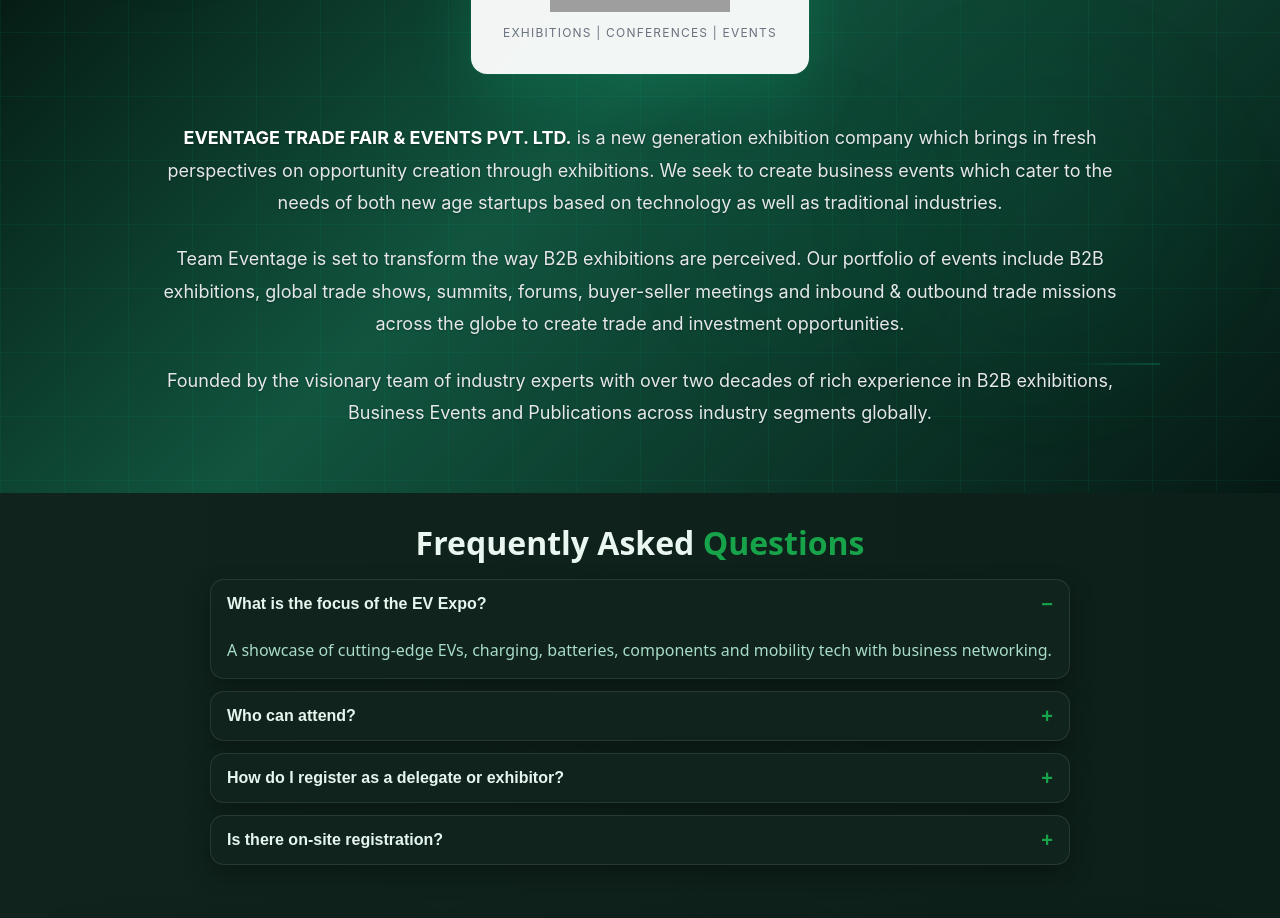
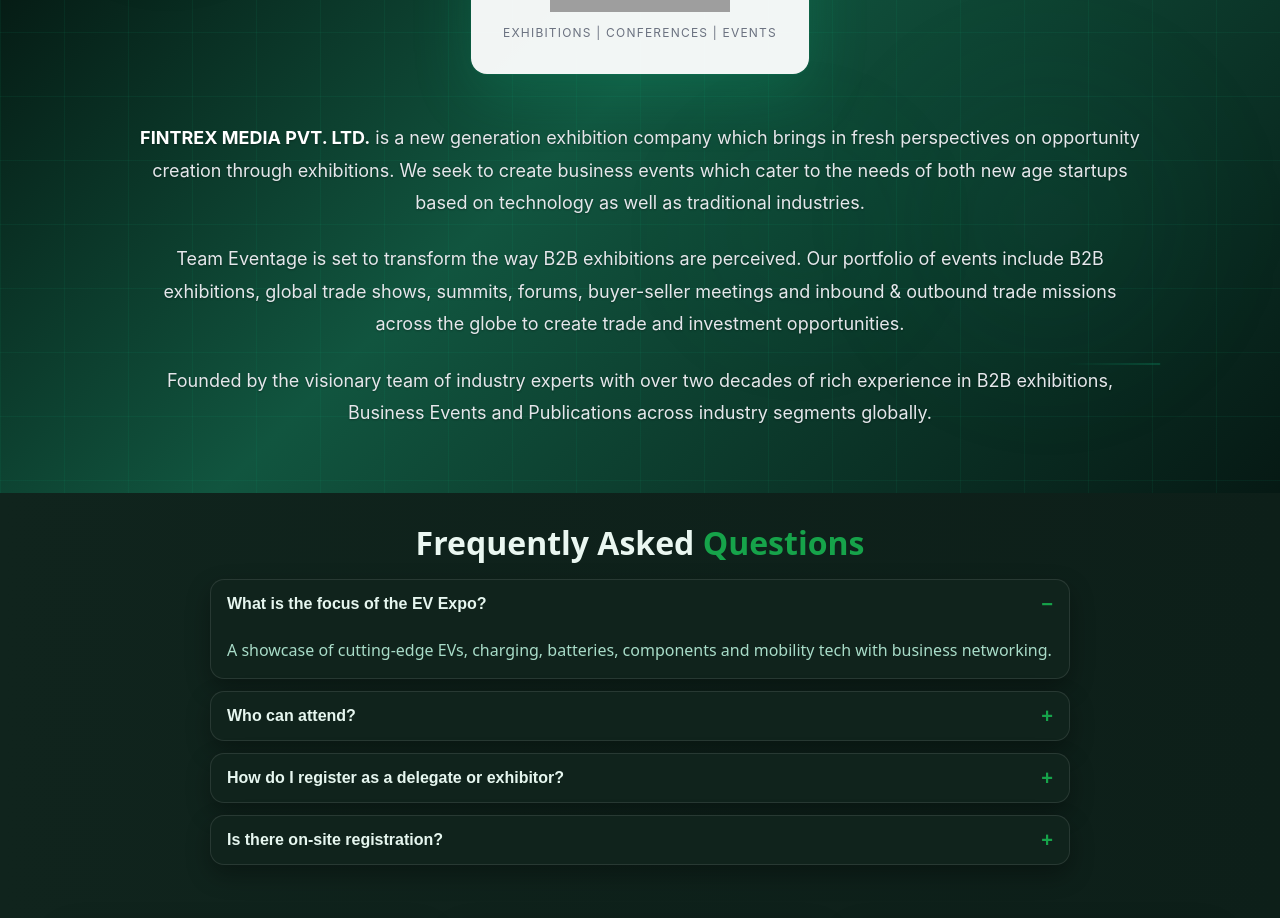
Before and after one commit to MINKALKUMAR/Expo, a React (Vite) app: page / in a window 1280 px wide. Shown: the part 5360-6278 px from the top of the page. Built offline with nearby package versions, Linux system fonts and the light colour scheme; grey boxes are pictures that could not be loaded.

Commit message:
add AboutOrganizer.jsx component

```diff
--- a/src/component/AboutOrganizer.jsx
+++ b/src/component/AboutOrganizer.jsx
@@ -37,7 +37,7 @@
         <div style={styles.descriptionWrapper}>
           <p style={styles.paragraph}>
             <span style={styles.bold}>
-              EVENTAGE TRADE FAIR & EVENTS PVT. LTD.
+              FINTREX MEDIA PVT. LTD.
             </span>{" "}
             is a new generation exhibition company which brings in fresh
             perspectives on opportunity creation through exhibitions. We seek to
```
